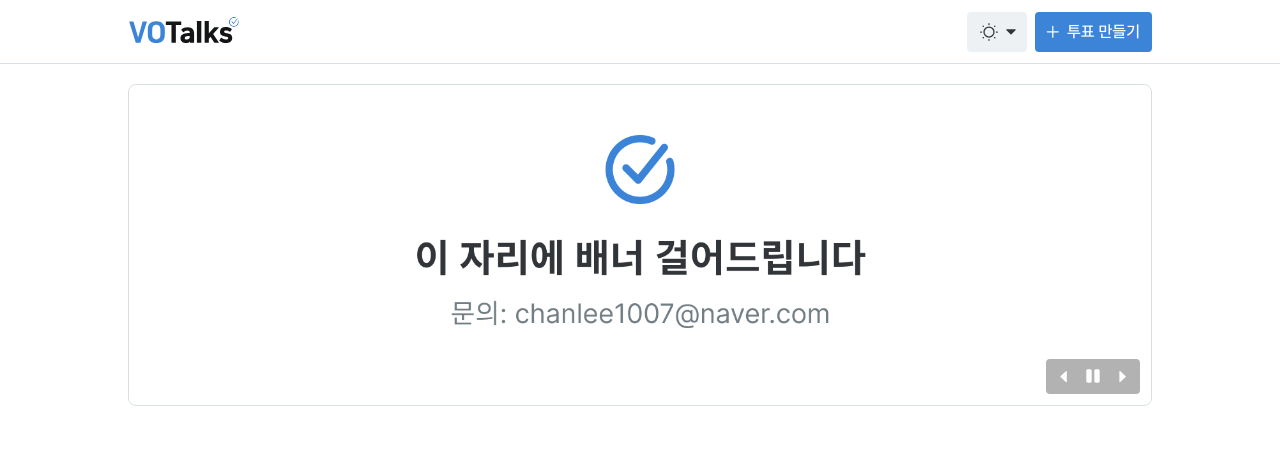
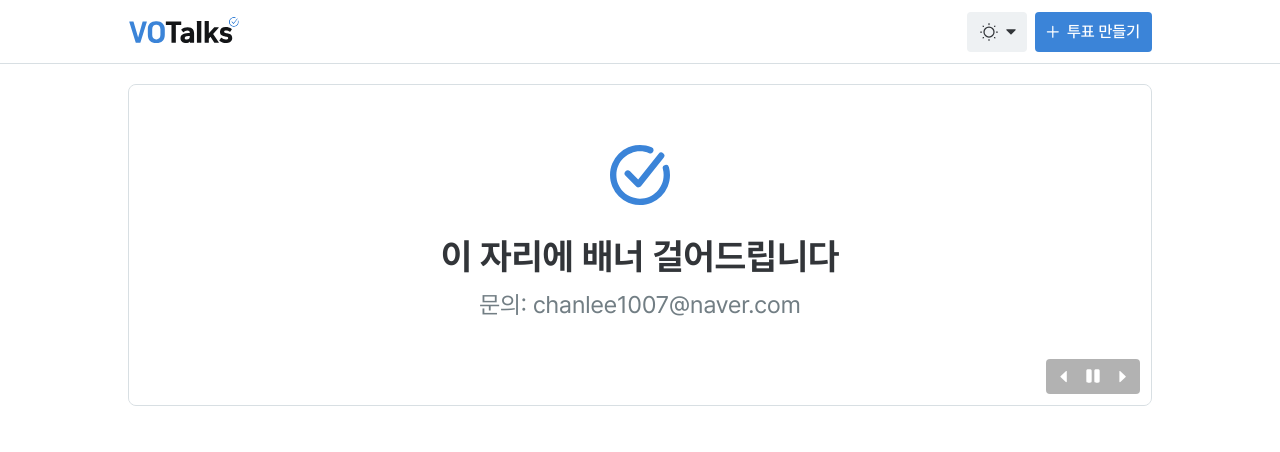
Before and after one commit to Team-VOTalks/VOTalks-FE, a Next.js app: page / in a window 1280 px wide. Shown: the top 452 px of the page. Built offline with nearby package versions, Linux system fonts and the light colour scheme; no server answers.

Commit message:
design : 프로모션 배너 퍼블리싱 방식으로 수정

```diff
--- a/src/entities/banner/index.tsx
+++ b/src/entities/banner/index.tsx
@@ -10,14 +10,16 @@ import 'swiper/css';
 
 const swiperOption: SwiperOptions = {
   modules: [Autoplay],
-  autoplay: { delay: 3200, disableOnInteraction: false },
+  autoplay: { delay: 3600, disableOnInteraction: false },
   loop: true,
 };
 
 const slideInfo: Array<[number, string, string]> = [
   [1, '구름톤 트레이닝 모집', 'https://kdt.goorm.io/'],
-  [2, 'VOTalks 배너 광고 구함', '/'],
 ];
+
+const styleOfSlide =
+  '!flex !h-[32vw] max-h-80 min-h-40 !w-full items-center justify-center overflow-hidden xs:min-h-48 sm:min-h-60';
 
 export default function Banner() {
   const swiperRef = useRef<Swiper | null>(null);
@@ -30,10 +32,7 @@ export default function Banner() {
         onSwiper={swiper => (swiperRef.current = swiper)}
       >
         {slideInfo.map(([i, alt, link]) => (
-          <SwiperSlide
-            key={i}
-            className="!flex !h-[32vw] max-h-80 min-h-40 !w-full items-center justify-center overflow-hidden xs:min-h-48 sm:min-h-60"
-          >
+          <SwiperSlide key={i} className={styleOfSlide}>
             <a href={link} target="_blank" className="block h-full w-full">
               <img
                 src={`/img/ad/votalks-ad-${i}.jpg`}
@@ -43,6 +42,19 @@ export default function Banner() {
             </a>
           </SwiperSlide>
         ))}
+        <SwiperSlide className={styleOfSlide}>
+          <div className="flex h-full w-full select-none flex-col items-center justify-center bg-gray-000 pb-3 text-base lg:pb-6">
+            <div className="mb-3 flex items-center justify-center text-3xl text-blue-500 xs:text-4xl sm:mb-4 sm:text-5xl md:mb-6 md:text-6xl lg:mb-8">
+              <Shared.ui.CheckLogo />
+            </div>
+            <h2 className="whitespace-nowrap text-lg font-bold xs:text-xl sm:mb-1 sm:text-2xl md:mb-2 md:text-3xl lg:mb-3 lg:text-4xl">
+              이 자리에 배너 걸어드립니다
+            </h2>
+            <p className="whitespace-nowrap text-sm text-gray-500 sm:text-base md:text-xl lg:text-2xl">
+              {`문의: ${Shared.constants.ADMIN_EMAIL}`}
+            </p>
+          </div>
+        </SwiperSlide>
       </SwiperWrapper>
       <p className="absolute bottom-3 right-3 z-20 flex items-center justify-center gap-1 rounded bg-black/30 p-1 text-white">
         <SwiperBtn label="이전 슬라이드" onClick={() => swiperRef.current?.slidePrev()}>
@@ -82,7 +94,7 @@ function SwiperPauseAndPlayBtn({ pause, play }: { pause: () => void; play: () =>
 
   return isPaused ? (
     <SwiperBtn
-      label="슬라이드 자동재생 재생"
+      label="슬라이드 자동재생: 재생"
       onClick={() => {
         play();
         setIsPaused(false);
@@ -92,7 +104,7 @@ function SwiperPauseAndPlayBtn({ pause, play }: { pause: () => void; play: () =>
     </SwiperBtn>
   ) : (
     <SwiperBtn
-      label="슬라이드 자동재생 멈춤"
+      label="슬라이드 자동재생: 멈춤"
       onClick={() => {
         pause();
         setIsPaused(true);
--- /dev/null
+++ b/src/shared/ui/check-logo.tsx
@@ -0,0 +1,24 @@
+export default function CheckLogo() {
+  return (
+    <svg
+      xmlns="http://www.w3.org/2000/svg"
+      width="1em"
+      height="1em"
+      fill="currentColor"
+      viewBox="0 0 108 108"
+    >
+      <g>
+        <path
+          fill="currentColor"
+          d="M99.088 35.799a5.732 5.732 0 00-4.031 7.032A42.67 42.67 0 0196.537 54c0 11.362-4.425 22.043-12.46 30.077C76.045 92.112 65.363 96.536 54 96.536c-11.362 0-22.044-4.424-30.078-12.459C15.888 76.043 11.464 65.362 11.464 54c0-11.362 4.424-22.044 12.458-30.078C31.956 15.887 42.638 11.464 54 11.464c5.685 0 11.201 1.1 16.396 3.273A5.733 5.733 0 0074.818 4.16C68.216 1.4 61.212 0 54 0c-7.288 0-14.36 1.428-21.021 4.246a53.813 53.813 0 00-17.163 11.57 53.813 53.813 0 00-11.57 17.163C1.429 39.639 0 46.712 0 53.999c0 7.288 1.429 14.36 4.246 21.022a53.812 53.812 0 0011.57 17.162 53.81 53.81 0 0017.163 11.57c6.661 2.818 13.733 4.246 21.02 4.246 7.288 0 14.36-1.428 21.022-4.246a53.81 53.81 0 0017.163-11.57 53.813 53.813 0 0011.57-17.162C106.571 68.36 108 61.287 108 54a54.14 54.14 0 00-1.88-14.17 5.732 5.732 0 00-7.032-4.031z"
+        ></path>
+      </g>
+      <g>
+        <path
+          fill="currentColor"
+          d="M36.101 47.346a5.732 5.732 0 10-8.106 8.106L47.14 74.597a5.731 5.731 0 008.53-.473l40.92-51.18a5.732 5.732 0 10-8.954-7.158l-36.92 46.176-14.615-14.616z"
+        ></path>
+      </g>
+    </svg>
+  );
+}
--- a/src/shared/ui/index.ts
+++ b/src/shared/ui/index.ts
@@ -26,6 +26,7 @@ import IconArrowRight from './icon/icon-arrow-right';
 import IconArrowLeft from './icon/icon-arrow-left';
 import IconPause from './icon/icon-pause';
 import IconPlay from './icon/icon-play';
+import CheckLogo from './check-logo';
 
 export {
   NotFound,
@@ -56,4 +57,5 @@ export {
   IconArrowLeft,
   IconPause,
   IconPlay,
+  CheckLogo,
 };
```
Also changed, not shown: public/img/ad/votalks-ad-0.jpg (deleted), public/img/ad/votalks-ad-2.jpg (deleted).
